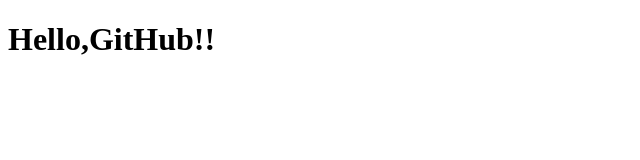
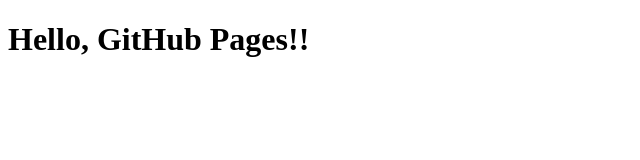
Before and after one commit to 21048/ghpages-sample, a plain HTML site: page index.html in a window 1280 px wide. Shown: the whole page, without its empty margins (0-640 px from the left). Drawn offline with Linux system fonts and the light colour scheme.

Commit message:
Update index.html

```diff
--- a/index.html
+++ b/index.html
@@ -7,6 +7,6 @@
     <title>Document</title>
 </head>
 <body>
-    <h1>Hello,GitHub!!</h1>
+    <h1>Hello, GitHub Pages!!</h1>
 </body>
 </html>
```
